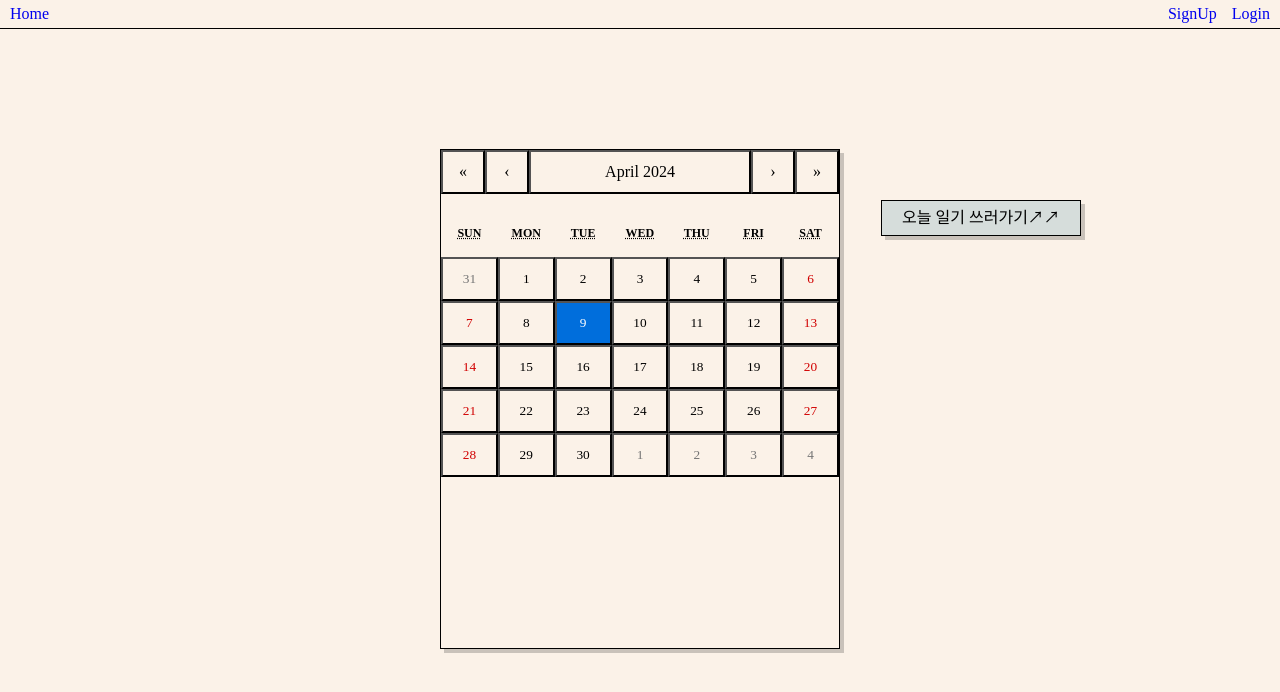
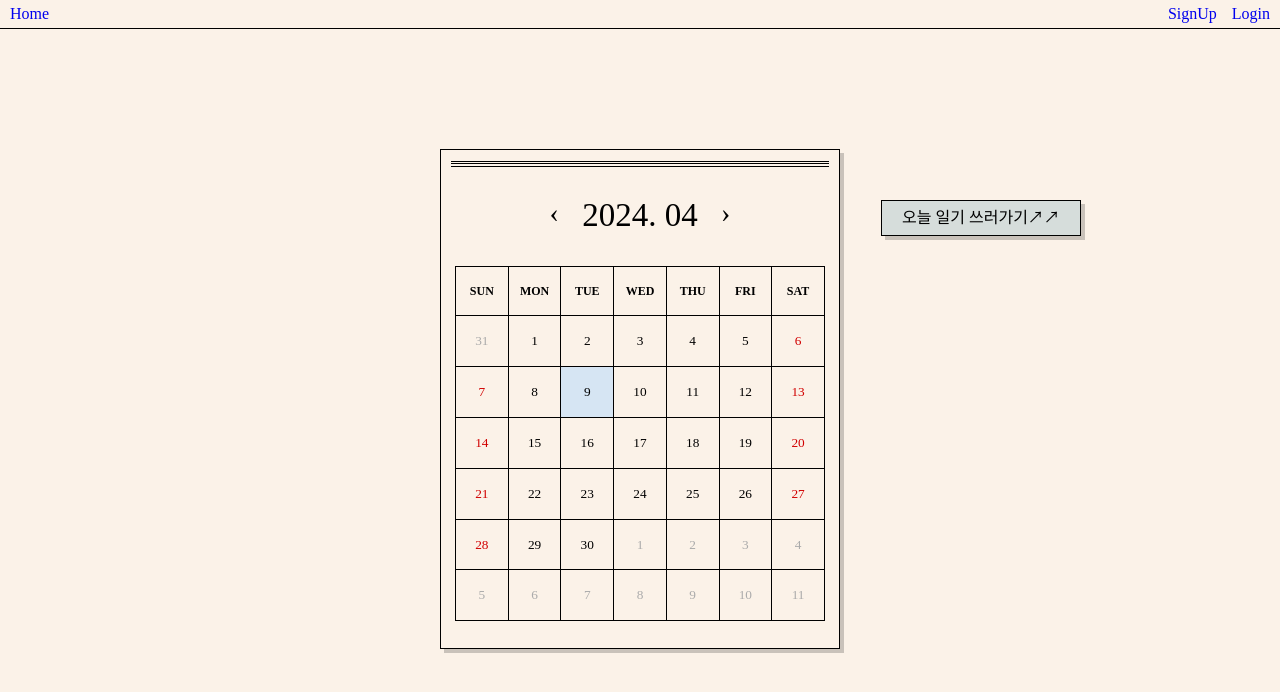
Before and after one commit to retro-diary-redi/front-end, a React (Vite) app: page / in a window 1280 px wide. Shown: the top 692 px of the page. Built offline with nearby package versions, Linux system fonts and the light colour scheme; some icons are missing.

Commit message:
design: 캘린더 디자인 커스텀

```diff
--- a/package.json
+++ b/package.json
@@ -14,9 +14,11 @@
     "@types/react-router-dom": "^5.3.3",
     "axios": "^1.6.8",
     "classnames": "^2.5.1",
+    "moment": "^2.30.1",
     "react": "^18.2.0",
     "react-calendar": "^4.8.0",
     "react-dom": "^18.2.0",
+    "react-moment": "^1.1.3",
     "react-router-dom": "^6.22.3",
     "styled-components": "^6.1.8",
     "styled-normalize": "^8.1.1",
--- a/src/assets/styles/GlobalStyle.tsx
+++ b/src/assets/styles/GlobalStyle.tsx
@@ -7,6 +7,7 @@ const GlobalStyle = createGlobalStyle`
   :root {
   --primary: #fbf2e8;
   --secondary: #d6dddb;
+  --yellow: #FFFACD;
   --blue: #1246ff;
   --red: #ff1d1d;
 }
--- a/src/pages/MainPage/Calendar.tsx
+++ b/src/pages/MainPage/Calendar.tsx
@@ -1,4 +1,5 @@
 import BoxContainer from '@/components/BoxContainer';
+import moment from 'moment';
 import { ReactElement, useState } from 'react';
 import ReactCalendar from 'react-calendar';
 import styled from 'styled-components';
@@ -8,6 +9,8 @@ type Value = ValuePiece | [ValuePiece, ValuePiece];
 
 const StyledCalendar = styled(ReactCalendar)`
   position: relative;
+  width: 370px;
+  flex-grow: 1;
 
   .react-calendar,
   .react-calendar *,
@@ -31,7 +34,9 @@ const StyledCalendar = styled(ReactCalendar)`
   .react-calendar__navigation {
     display: flex;
     height: 44px;
-    margin-bottom: 1em;
+    margin-bottom: 30px;
+    margin-top: 25px;
+    justify-content: center;
   }
 
   .react-calendar__navigation button {
@@ -40,11 +45,31 @@ const StyledCalendar = styled(ReactCalendar)`
   }
 
   .react-calendar__navigation button:disabled {
+    background-color: transparent !important;
+  }
+
+  .react-calendar__navigation__label {
+    flex-grow: 0 !important;
+    display: flex;
+    align-items: flex-end;
+  }
+
+  .react-calendar__navigation__label,
+  .react-calendar__navigation__arrow {
+    border: none;
+    font-size: 28px;
+  }
+
+  .react-calendar__navigation__label__labelText,
+  .react-calendar__navigation__label__labelText--from {
+    font-size: 33px;
+  }
+
+  .react-calendar__navigation button:disabled {
     background-color: #f0f0f0;
   }
 
-  .react-calendar__navigation button:enabled:hover,
-  .react-calendar__navigation button:enabled:focus {
+  .react-calendar__navigation button:enabled:hover {
     background-color: #e6e6e6;
   }
 
@@ -54,10 +79,19 @@ const StyledCalendar = styled(ReactCalendar)`
     font: inherit;
     font-size: 0.75em;
     font-weight: bold;
+
+    border-left: 1px solid black;
+    border-top: 1px solid black;
   }
 
   .react-calendar__month-view__weekdays__weekday {
-    padding: 1.2em 0em;
+    padding: 15px 10px;
+
+    abbr {
+      text-decoration: none;
+    }
+
+    border-right: 1px solid black;
   }
 
   .react-calendar__month-view__weekNumbers .react-calendar__tile {
@@ -69,6 +103,10 @@ const StyledCalendar = styled(ReactCalendar)`
     font-weight: bold;
   }
 
+  .react-calendar__month-view__days {
+    border-left: 1px solid black;
+    border-bottom: 1px solid black;
+  }
   .react-calendar__month-view__days__day--weekend {
     color: #d10000;
   }
@@ -76,7 +114,7 @@ const StyledCalendar = styled(ReactCalendar)`
   .react-calendar__month-view__days__day--neighboringMonth,
   .react-calendar__decade-view__years__year--neighboringDecade,
   .react-calendar__century-view__decades__decade--neighboringCentury {
-    color: #757575;
+    color: #ababab;
   }
 
   .react-calendar__year-view .react-calendar__tile,
@@ -85,14 +123,22 @@ const StyledCalendar = styled(ReactCalendar)`
     padding: 2em 0.5em;
   }
 
+  .react-calendar__year-view__months {
+    border-bottom: 1px solid black;
+    border-left: 1px solid black;
+  }
+
   .react-calendar__tile {
     max-width: 100%;
-    padding: 10px 6.6667px;
+    padding: 15px 10px;
     background: none;
     text-align: center;
     line-height: 16px;
     font: inherit;
     font-size: 0.833em;
+    border: none;
+    border-right: 1px solid black;
+    border-top: 1px solid black;
   }
 
   .react-calendar__tile:disabled {
@@ -112,7 +158,7 @@ const StyledCalendar = styled(ReactCalendar)`
   }
 
   .react-calendar__tile--now {
-    background: var(--secondary);
+    background: var(--yellow);
   }
 
   .react-calendar__tile--now:enabled:hover,
@@ -126,17 +172,16 @@ const StyledCalendar = styled(ReactCalendar)`
 
   .react-calendar__tile--hasActive:enabled:hover,
   .react-calendar__tile--hasActive:enabled:focus {
-    background: #a9d4ff;
+    background: #ffa9a9;
   }
 
   .react-calendar__tile--active {
-    background: #006edc;
-    color: white;
+    background: #d6e5f3;
   }
 
   .react-calendar__tile--active:enabled:hover,
   .react-calendar__tile--active:enabled:focus {
-    background: #1087ff;
+    background: #d6e5f3;
   }
 
   .react-calendar--selectRange .react-calendar__tile--hover {
@@ -146,21 +191,55 @@ const StyledCalendar = styled(ReactCalendar)`
 
 const RelativeBoxContainer = styled(BoxContainer)`
   position: relative;
+  display: flex;
+  flex-direction: column;
+  justify-content: space-between;
+  align-items: center;
+  flex-wrap: wrap;
+
+  padding: 10px 0;
+
+  .top-decoration {
+    display: flex;
+    width: 95%;
+    flex-direction: column;
+
+    .line {
+      width: 100%;
+      height: 1px;
+      margin-top: 1.2px;
+      background-color: black;
+    }
+  }
 `;
 
 function Calendar({ children }: { children: ReactElement }) {
   const [value, handleChange] = useState<Value>(new Date());
 
+  const handleDayClick = (value: any, event: any) => {
+    console.log(`날짜 클릭, value: ${value}`);
+  };
+
   return (
     <>
       <RelativeBoxContainer width={400} height={500}>
+        <div className="top-decoration">
+          <div className="line"></div>
+          <div className="line"></div>
+          <div className="line"></div>
+        </div>
         <StyledCalendar
           onChange={handleChange}
+          onClickDay={handleDayClick} // 날짜 클릭 이벤트 핸들러
           value={value}
-          // formatDay={(locale, date) => moment(date).format('D')} // 일 제거 숫자만 보이게
-          // formatYear={(locale, date) => moment(date).format('YYYY')} // 네비게이션 눌렀을때 숫자 년도만 보이게
-          // formatMonthYear={(locale, date) => moment(date).format('YYYY. MM')} // 네비게이션에서 2023. 12 이렇게 보이도록 설정
+          formatDay={(locale, date) => moment(date).format('D')} // 일 제거 숫자만 보이게
+          formatYear={(locale, date) => moment(date).format('YYYY')} // 네비게이션 눌렀을때 숫자 년도만 보이게
+          formatMonthYear={(locale, date) => moment(date).format('YYYY. MM')} // 네비게이션에서 2023. 12 이렇게 보이도록 설정
           calendarType="gregory" // 일요일 부터 시작
+          showFixedNumberOfWeeks={true} // 항상 6주 고정으로 표시
+          next2Label={null} // +1년 & +10년 이동 버튼 숨기기
+          prev2Label={null} // -1년 & -10년 이동 버튼 숨기기
+          minDetail="year" // 10년단위 년도 숨기기
         />
         {children}
       </RelativeBoxContainer>
```
Also changed, not shown: 1 other file (tests, documents, lock files or other folders).
